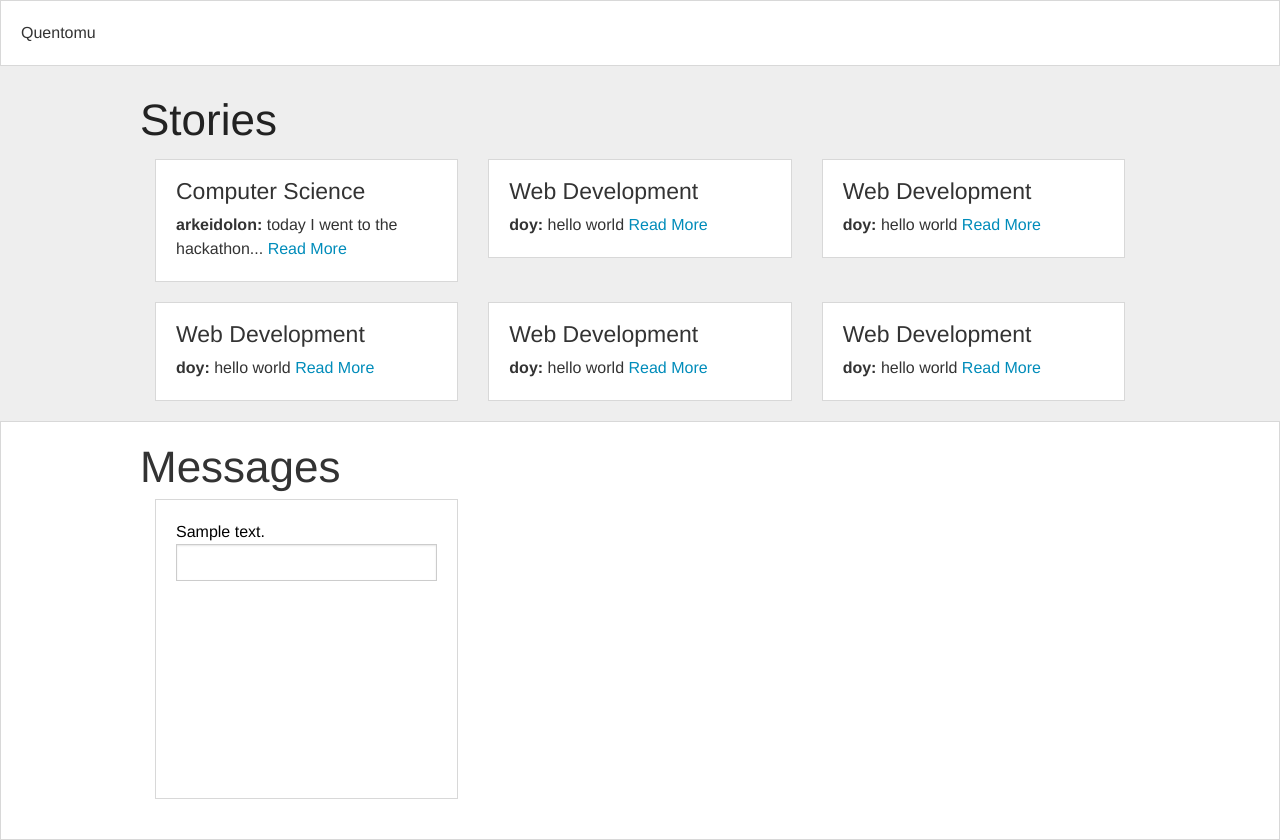
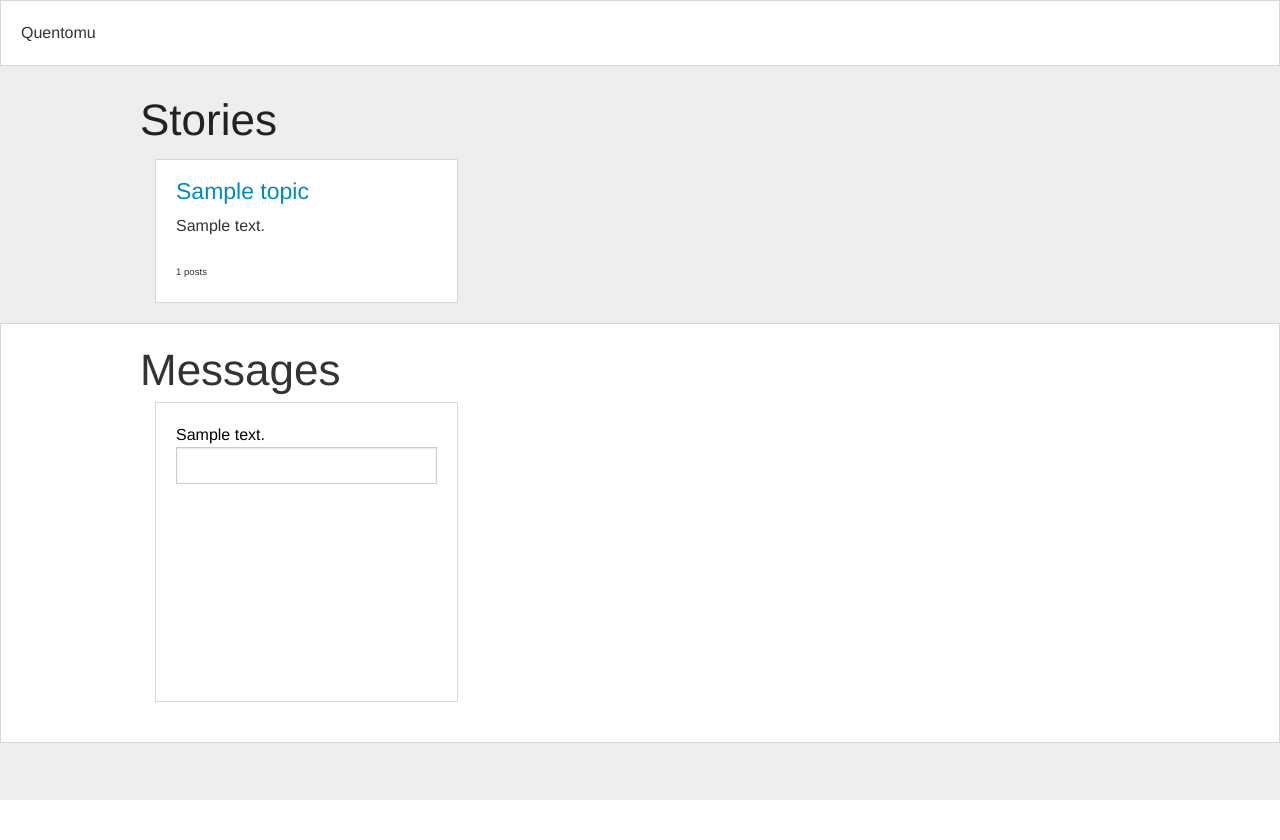
Before and after one commit to clrke/quentomu, a Django app: page / in a window 1280 px wide. After the commit the page ends 800 px from the top, so only its background shows below. Run offline with Django 3.2, Linux system fonts and the light colour scheme; a user stored in the database is signed in; tables that the repository leaves empty hold one stand-in row (values such as "Sample post"); some libraries are stand-ins or nearby versions.

Commit message:
Implement topic post creation

```diff
--- a/quentomu/admin.py
+++ b/quentomu/admin.py
@@ -6,6 +6,11 @@ class TopicAdmin(admin.ModelAdmin):
 
 admin.site.register(Topic, TopicAdmin)
 
+class PostAdmin(admin.ModelAdmin):
+    pass
+
+admin.site.register(Post, PostAdmin)
+
 class MessageAdmin(admin.ModelAdmin):
     pass
 
--- a/quentomu/models.py
+++ b/quentomu/models.py
@@ -5,6 +5,16 @@ class Topic(models.Model):
 	title = models.CharField(max_length=255)
 	body = models.TextField()
 	followers = models.ManyToManyField(User)
+
+	def __str__(self):
+		return self.title
+
+class Post(models.Model):
+	title = models.CharField(max_length=255)
+	body = models.TextField(blank=True)
+	author = models.ForeignKey(User)
+	parent = models.ForeignKey('Post', blank=True, null=True)
+	topic = models.ForeignKey(Topic)
 
 	def __str__(self):
 		return self.title
--- a/quentomu/static/main.css
+++ b/quentomu/static/main.css
@@ -24,3 +24,7 @@
 	height: 300px;
 	white-space:nowrap
 }
+
+.no-margin {
+	margin: 0px;
+}
--- a/quentomu/templates/home.html
+++ b/quentomu/templates/home.html
@@ -18,49 +18,15 @@
 	</div>
 	<div class="row" ng-controller="TopicsCtrl as Topic">
 		<h1> Stories </h1>
-		{[ Message.values ]}
-		<div class="small-4 column">
+		<div class="small-4 column" ng-repeat="topic in Topic.values">
 			<div class="panel white">
-				<h4> Computer Science </h4>
-				<b> arkeidolon: </b> today I went to the hackathon...
-				<a href="#"> Read More </a>
-			</div>
-		</div>
-		<div class="small-4 column">
-			<div class="panel white">
-				<h4> Web Development </h4>
-				<b> doy: </b> hello world
-				<a href="#"> Read More </a>
-			</div>
-		</div>
-		<div class="small-4 column">
-			<div class="panel white">
-				<h4> Web Development </h4>
-				<b> doy: </b> hello world
-				<a href="#"> Read More </a>
-			</div>
-		</div>
-	</div>
-	<div class="row">
-		<div class="small-4 column">
-			<div class="panel white">
-				<h4> Web Development </h4>
-				<b> doy: </b> hello world
-				<a href="#"> Read More </a>
-			</div>
-		</div>
-		<div class="small-4 column">
-			<div class="panel white">
-				<h4> Web Development </h4>
-				<b> doy: </b> hello world
-				<a href="#"> Read More </a>
-			</div>
-		</div>
-		<div class="small-4 column">
-			<div class="panel white">
-				<h4> Web Development </h4>
-				<b> doy: </b> hello world
-				<a href="#"> Read More </a>
+				<h4>
+					<a href="/topics/{[ topic.id ]}">
+						{[ topic.title ]}
+					</a>
+				</h4>
+				<p> {[ topic.body ]} </p>
+				<small> {[ topic.posts_count ]} posts</small>
 			</div>
 		</div>
 	</div>
--- a/quentomu/urls.py
+++ b/quentomu/urls.py
@@ -6,6 +6,14 @@ urlpatterns = [
     url(r'^$', 'quentomu.views.home', name='home'),
     url(r'^conversations$', 'quentomu.views.conversation', name='conversation'),
     url(r'^topics$', 'quentomu.views.topics', name='topics'),
+
+    url(r'^topics/(?P<id>\d+)$', 'quentomu.views.topics_show',
+    	name='topics_show'),
+    url(r'^topics/(?P<id>\d+)/create$', 'quentomu.views.topics_create',
+    	name='topics_create'),
+    url(r'^topics/reply/(?P<id>\d+)$', 'quentomu.views.topics_reply',
+    	name='topics_reply'),
+
     # url(r'^blog/', include('blog.urls')),
 
     url(r'^admin/', include(admin.site.urls)),
--- a/quentomu/views.py
+++ b/quentomu/views.py
@@ -1,4 +1,4 @@
-from django.shortcuts import render
+from django.shortcuts import render, redirect
 from django.http import JsonResponse
 from django.db.models import Q
 from .models import *
@@ -80,17 +80,71 @@ def conversation(request):
 		return JsonResponse(conversations, safe=False);
 
 def topics(request):
-	messages = Message.objects.filter(
-		Q(sender=request.user) |
-		Q(receiver=request.user)
-	)
-	messages = [{
-		'sender': message.sender.username if message.sender else None ,
-		'receiver': message.receiver.username if message.receiver else None,
-		'content': message.content,
-		'contact_number': message.contact_number,
-	} for message in messages]
+	topics = [{
+		"id": topic.id,
+		"title": topic.title,
+		"body": topic.body,
+		"posts_count": topic.post_set.count()
+	} for topic in Topic.objects.all()]
 
-	print(messages)
+	return JsonResponse(topics, safe=False);
 
-	return JsonResponse(messages, safe=False);
+def topics_create(request, id):
+	if request.method == 'POST':
+		topic = Topic.objects.get(id=id)
+
+		Post(
+			title=request.POST['post'],
+			author=request.user,
+			parent=None,
+			topic=topic
+		).save()
+
+		return redirect("/topics/%d"%topic.id)
+	else:
+		topic = Topic.objects.get(id=id)
+		return render(request, 'topics/create.html', {"topic": topic})
+
+
+def get_replies(post):
+	replies = post.post_set.all()
+
+	for reply in replies:
+		reply.replies = get_replies(reply)
+
+	return replies
+
+def topics_show(request, id):
+	topic = Topic.objects.get(id=id)
+	original_posts = topic.post_set.filter(parent=None)
+
+	for post in original_posts:
+		post.replies = get_replies(post)
+
+	return render(request, 'topics/show.html', {
+		"topic": topic,
+		"original_posts": original_posts,
+	})
+
+def get_original_post(post):
+	if post.parent == None:
+		return post
+	else:
+		return get_original_post(post.parent)
+
+def topics_reply(request, id):
+	if request.method == 'POST':
+		post = Post.objects.get(id=id)
+
+		Post(
+			title=request.POST['reply'],
+			author=request.user,
+			parent=post,
+			topic=post.topic
+		).save()
+
+		return redirect("/topics/%d"%post.topic.id)
+	else:
+		post = Post.objects.get(id=id)
+
+		return render(request, 'topics/reply.html', {"post": post})
```
Also changed, not shown: quentomu/templates/topics/create.html (added, +27 -0 lines), quentomu/templates/topics/post.html (added, +9 -0 lines), quentomu/templates/topics/reply.html (added, +27 -0 lines), quentomu/templates/topics/show.html (added, +29 -0 lines), quentomu/migrations/0007_post.py (added), quentomu/migrations/0008_post_topic.py (added), quentomu/migrations/0009_auto_20150412_0025.py (added), quentomu/migrations/0010_auto_20150412_0026.py (added), quentomu/migrations/0011_remove_post_is_op.py (added).
